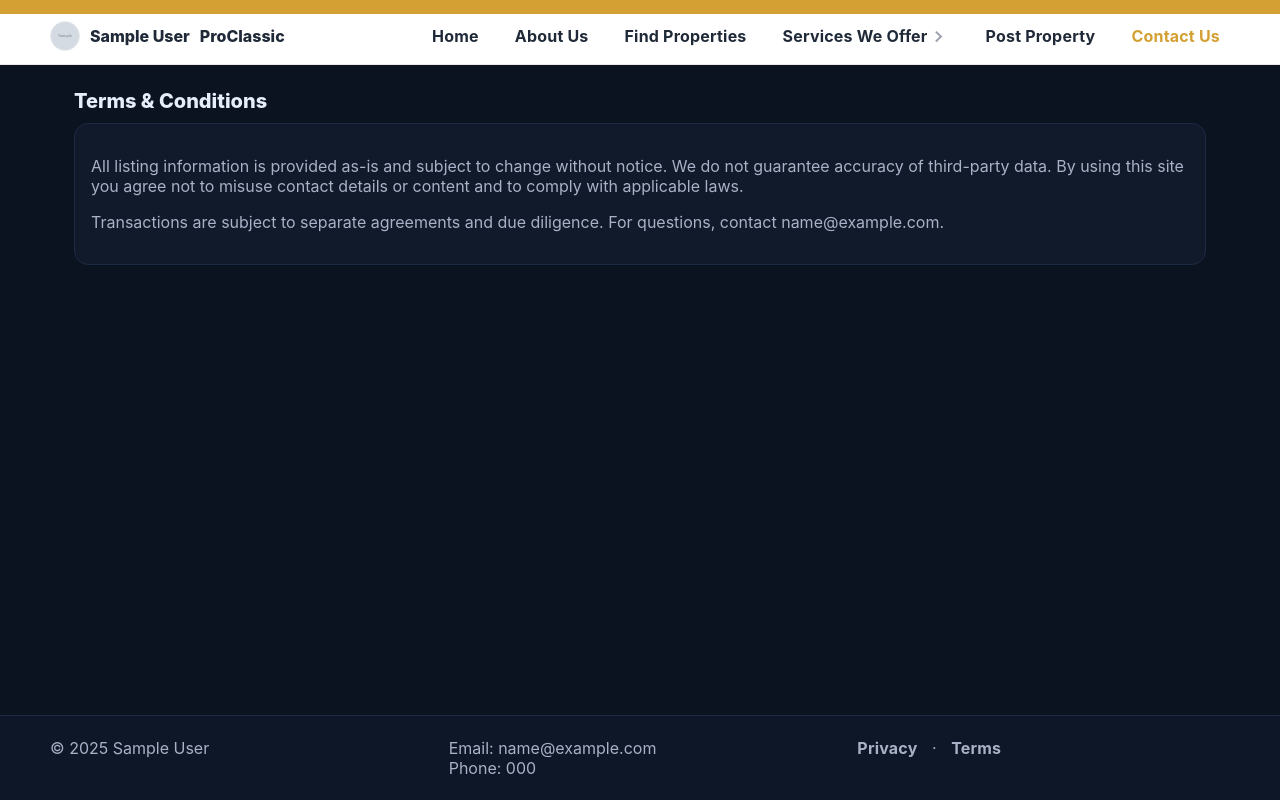
After one commit to Anishahir007/realstate, a Node project: template backend/templates/proclassic/views/pages/terms.ejs in a window 1280 px wide. The commit adds this page. Run offline with Node 20 templates, Linux system fonts and the light colour scheme; the template is opened without the code that fills it: most values are stand-ins (such as "Sample title", 1, 10 or a date in 2020); grey boxes marked "Sample" are stand-in pictures.

Commit message:
tamplate

```diff
--- a/backend/controllers/templatesController.js
+++ b/backend/controllers/templatesController.js
@@ -35,7 +35,10 @@ export async function listTemplates(req, res) {
 }
 
 function getTemplateViewPath(templateName, view) {
-  return path.join(getTemplatesRoot(), templateName, 'views', `${view}.ejs`);
+  const root = getTemplatesRoot();
+  const pagesFirst = path.join(root, templateName, 'views', 'pages', `${view}.ejs`);
+  if (fs.existsSync(pagesFirst)) return pagesFirst;
+  return path.join(root, templateName, 'views', `${view}.ejs`);
 }
 
 function readTemplateAsset(templateName, assetPath) {
--- /dev/null
+++ b/backend/templates/proclassic/public/css/navbar.css
@@ -0,0 +1,81 @@
+/* Navbar overrides to match requested light style with gold accents */
+:root {
+  --pc-gold: #d4a033;
+  --pc-text-dark: #1f2937;
+}
+
+.pc-navbar {
+  position: sticky;
+  top: 0;
+  z-index: 40;
+  background: #ffffff;
+  border-bottom: 1px solid #eaeaea;
+}
+.pc-navbar::before {
+  content: "";
+  position: absolute;
+  left: 0;
+  right: 0;
+  top: 0;
+  height: 14px;
+  background: var(--pc-gold);
+}
+.pc-navbar__row {
+  padding-top: 18px;
+  padding-bottom: 10px;
+}
+.pc-brand {
+  color: var(--pc-text-dark);
+  font-weight: 800;
+}
+.pc-avatar {
+  background: #fff;
+  border-color: #e5e7eb;
+}
+.pc-link {
+  color: var(--pc-text-dark);
+  font-weight: 700;
+  letter-spacing: 0.2px;
+}
+.pc-link:hover {
+  color: #111827;
+  background: transparent;
+}
+.pc-link--active {
+  position: relative;
+  color: #111827;
+}
+.pc-link--active::after {
+  content: "";
+  position: absolute;
+  left: 8px;
+  right: 8px;
+  bottom: -12px;
+  height: 3px;
+  background: var(--pc-gold);
+  border-radius: 2px;
+}
+
+/* Caret indicator on services */
+.pc-link--has-caret {
+  padding-right: 18px;
+}
+.pc-link--has-caret::after {
+  content: "";
+  display: inline-block;
+  vertical-align: middle;
+  margin-left: 6px;
+  width: 6px;
+  height: 6px;
+  border-right: 2px solid #9ca3af;
+  border-bottom: 2px solid #9ca3af;
+  transform: rotate(-45deg) translateY(-2px);
+}
+
+/* Emphasized link (Contact Us) */
+.pc-link--emphasis {
+  color: var(--pc-gold);
+}
+.pc-link--emphasis:hover {
+  color: #b8860b;
+}
--- /dev/null
+++ b/backend/templates/proclassic/public/css/responsive.css
@@ -0,0 +1,5 @@
+@media (max-width: 640px) {
+  .pc-container { padding: 16px; }
+  .pc-navbar__row { flex-direction: column; align-items: flex-start; gap: 8px; }
+  .pc-nav { flex-wrap: wrap; gap: 10px; }
+}
--- a/backend/templates/proclassic/partials/style.ejs
+++ b/backend/templates/proclassic/public/css/style.css
@@ -1,5 +1,4 @@
-<style>
-/* ProClassic template - distinct modern styling */
+/* ProClassic template consolidated CSS */
 :root {
   --pc-bg: #0b1220;
   --pc-surface: #111a2b;
@@ -9,14 +8,10 @@
   --pc-accent: #4f8cff;
   --pc-accent-2: #22d3ee;
 }
-
 * { box-sizing: border-box; }
 html, body { margin: 0; padding: 0; background: var(--pc-bg); color: var(--pc-text); font-family: Inter, ui-sans-serif, system-ui, -apple-system, Segoe UI, Roboto, Helvetica, Arial, "Apple Color Emoji", "Segoe UI Emoji"; }
-
 .pc-shell { min-height: 100vh; display: flex; flex-direction: column; }
 .pc-container { width: 100%; max-width: 1180px; margin: 0 auto; padding: 24px; }
-
-/* Navbar */
 .pc-navbar { position: sticky; top: 0; z-index: 30; backdrop-filter: blur(8px); background: linear-gradient(180deg, rgba(11,18,32,0.85), rgba(11,18,32,0.55)); border-bottom: 1px solid var(--pc-border); }
 .pc-navbar__row { display: flex; align-items: center; justify-content: space-between; gap: 16px; padding: 14px 0; }
 .pc-brand { display: flex; align-items: center; gap: 10px; font-weight: 700; }
@@ -24,25 +19,19 @@ html, body { margin: 0; padding: 0; background: var(--pc-bg); color: var(--pc-te
 .pc-nav { display: flex; gap: 16px; }
 .pc-link { color: var(--pc-muted); text-decoration: none; padding: 8px 10px; border-radius: 8px; }
 .pc-link:hover { color: var(--pc-text); background: rgba(79,140,255,0.08); }
-
-/* Hero */
+.pc-link--active { color: var(--pc-text); background: rgba(79,140,255,0.12); }
 .pc-hero { background: radial-gradient(1200px 600px at 0% 0%, rgba(79,140,255,0.15), transparent 60%), radial-gradient(1200px 600px at 100% 0%, rgba(34,211,238,0.12), transparent 60%); border-bottom: 1px solid var(--pc-border); }
 .pc-hero__card { background: linear-gradient(180deg, rgba(17,26,43,0.85), rgba(17,26,43,0.65)); border: 1px solid var(--pc-border); border-radius: 16px; padding: 28px; }
 .pc-hero__title { margin: 0; font-size: 28px; font-weight: 800; letter-spacing: 0.2px; }
 .pc-hero__subtitle { margin: 8px 0 0; color: var(--pc-muted); }
 .pc-cta { margin-top: 16px; display: inline-block; padding: 10px 14px; background: linear-gradient(90deg, var(--pc-accent), var(--pc-accent-2)); color: #0b1220; font-weight: 700; border-radius: 10px; text-decoration: none; }
-
-/* Cards / Grid */
 .pc-grid { display: grid; grid-template-columns: repeat(auto-fill, minmax(260px, 1fr)); gap: 16px; margin-top: 18px; }
 .pc-card { background: var(--pc-surface); border: 1px solid var(--pc-border); border-radius: 14px; padding: 16px; }
 .pc-card__title { font-weight: 700; margin: 0 0 6px; }
 .pc-card__meta { color: var(--pc-muted); font-size: 14px; }
-
-/* Sections */
 .pc-section__title { margin: 0 0 10px; font-size: 20px; font-weight: 800; }
 .pc-footer { margin-top: auto; border-top: 1px solid var(--pc-border); background: rgba(17,26,43,0.7); }
 .pc-footer__grid { display: grid; grid-template-columns: repeat(auto-fit, minmax(220px, 1fr)); gap: 16px; padding: 22px 0; }
 .pc-footer__muted { color: var(--pc-muted); }
-
-.pc-badge { display: inline-block; padding: 4px 8px; font-size: 12px; border-radius: 999px; color: #08101f; background: linear-gradient(90deg, var(--pc-accent), var(--pc-accent-2)); font-weight: 700; }
-</style>
+.pc-footer a.pc-link { color: var(--pc-muted); text-decoration: none; }
+.pc-footer a.pc-link:hover { color: var(--pc-text); }
--- /dev/null
+++ b/backend/templates/proclassic/public/js/main.js
@@ -0,0 +1,2 @@
+// ProClassic template JS (placeholder for future interactions)
+// You can add menu toggles or analytics hooks here.
--- a/backend/templates/proclassic/views/terms.ejs
+++ b/backend/templates/proclassic/views/pages/terms.ejs
@@ -4,21 +4,13 @@
     <meta charset="utf-8" />
     <meta name="viewport" content="width=device-width, initial-scale=1" />
     <title>Terms & Conditions • <%= site.title %></title>
-    <%- include('../partials/style.ejs') %>
+    <link rel="stylesheet" href="/templates/proclassic/public/css/style.css" />
+    <link rel="stylesheet" href="/templates/proclassic/public/css/navbar.css" />
+    <link rel="stylesheet" href="/templates/proclassic/public/css/responsive.css" />
   </head>
   <body>
     <div class="pc-shell">
-      <nav class="pc-navbar">
-        <div class="pc-container pc-navbar__row">
-          <div class="pc-brand"><span><%= site && site.broker && site.broker.full_name || 'Broker' %></span><span class="pc-badge">ProClassic</span></div>
-          <div class="pc-nav">
-            <a class="pc-link" href="<%= nav.home %>">Home</a>
-            <a class="pc-link" href="<%= nav.properties %>">Properties</a>
-            <a class="pc-link" href="<%= nav.about %>">About</a>
-            <a class="pc-link" href="<%= nav.contact %>">Contact</a>
-          </div>
-        </div>
-      </nav>
+      <%- include('../partials/navbar/navbar.ejs') %>
 
       <main class="pc-container">
         <h1 class="pc-section__title">Terms & Conditions</h1>
@@ -28,7 +20,7 @@
         </div>
       </main>
 
-      <footer class="pc-footer"><div class="pc-container pc-footer__grid"><div class="pc-footer__muted">©</div></div></footer>
+      <%- include('../partials/footer/footer.ejs') %>
     </div>
   </body>
   </html>
--- /dev/null
+++ b/backend/templates/proclassic/views/partials/footer/footer.ejs
@@ -0,0 +1,14 @@
+<footer class="pc-footer">
+  <div class="pc-container pc-footer__grid">
+    <div>
+      <div class="pc-footer__muted">© <%= new Date().getFullYear() %> <%= (site && site.broker && site.broker.full_name) || 'Broker' %></div>
+    </div>
+    <div>
+      <div class="pc-footer__muted">Email: <%= site && site.broker && site.broker.email || '-' %></div>
+      <div class="pc-footer__muted">Phone: <%= site && site.broker && site.broker.phone || '-' %></div>
+    </div>
+    <div>
+      <div class="pc-footer__muted"><a class="pc-link" href="<%= nav.privacy %>">Privacy</a> · <a class="pc-link" href="<%= nav.terms %>">Terms</a></div>
+    </div>
+  </div>
+</footer>
--- /dev/null
+++ b/backend/templates/proclassic/views/partials/navbar/navbar.ejs
@@ -0,0 +1,23 @@
+<nav class="pc-navbar">
+  <div class="pc-container pc-navbar__row">
+    <div class="pc-brand">
+      <% if (site && site.broker && site.broker.photo) { %>
+        <img class="pc-avatar" src="<%= site.broker.photo %>" alt="<%= (site && site.broker && site.broker.full_name) || 'Broker' %>" />
+      <% } %>
+      <span><%= (site && site.broker && site.broker.full_name) || 'Broker' %></span>
+      <span class="pc-badge">ProClassic</span>
+    </div>
+    <div class="pc-nav">
+      <a class="pc-link<%= page==='home' ? ' pc-link--active' : '' %>" href="<%= nav.home %>">Home</a>
+      <a class="pc-link<%= page==='about' ? ' pc-link--active' : '' %>" href="<%= nav.about %>">About Us</a>
+      <a class="pc-link<%= page==='properties' ? ' pc-link--active' : '' %>" href="<%= nav.properties %>">Find Properties</a>
+      <% if (nav.services) { %>
+        <a class="pc-link pc-link--has-caret<%= page==='services' ? ' pc-link--active' : '' %>" href="<%= nav.services %>">Services We Offer</a>
+      <% } %>
+      <% if (nav.postProperty) { %>
+        <a class="pc-link<%= page==='post-property' ? ' pc-link--active' : '' %>" href="<%= nav.postProperty %>">Post Property</a>
+      <% } %>
+      <a class="pc-link pc-link--emphasis<%= page==='contact' ? ' pc-link--active' : '' %>" href="<%= nav.contact %>">Contact Us</a>
+    </div>
+  </div>
+</nav>
```
Also changed, not shown: backend/templates/proclassic/views/about.ejs (deleted, +0 -33 lines), backend/templates/proclassic/views/contact.ejs (deleted, +0 -34 lines), backend/templates/proclassic/views/home.ejs (deleted, +0 -70 lines), backend/templates/proclassic/views/pages/about.ejs (added, +25 -0 lines), backend/templates/proclassic/views/pages/contact.ejs (added, +26 -0 lines), backend/templates/proclassic/views/pages/home.ejs (added, +45 -0 lines), backend/templates/proclassic/views/pages/privacy.ejs (renamed from backend/templates/proclassic/views/privacy.ejs, +5 -13 lines), backend/templates/proclassic/views/pages/properties.ejs (renamed from backend/templates/proclassic/views/properties.ejs, +5 -13 lines).
